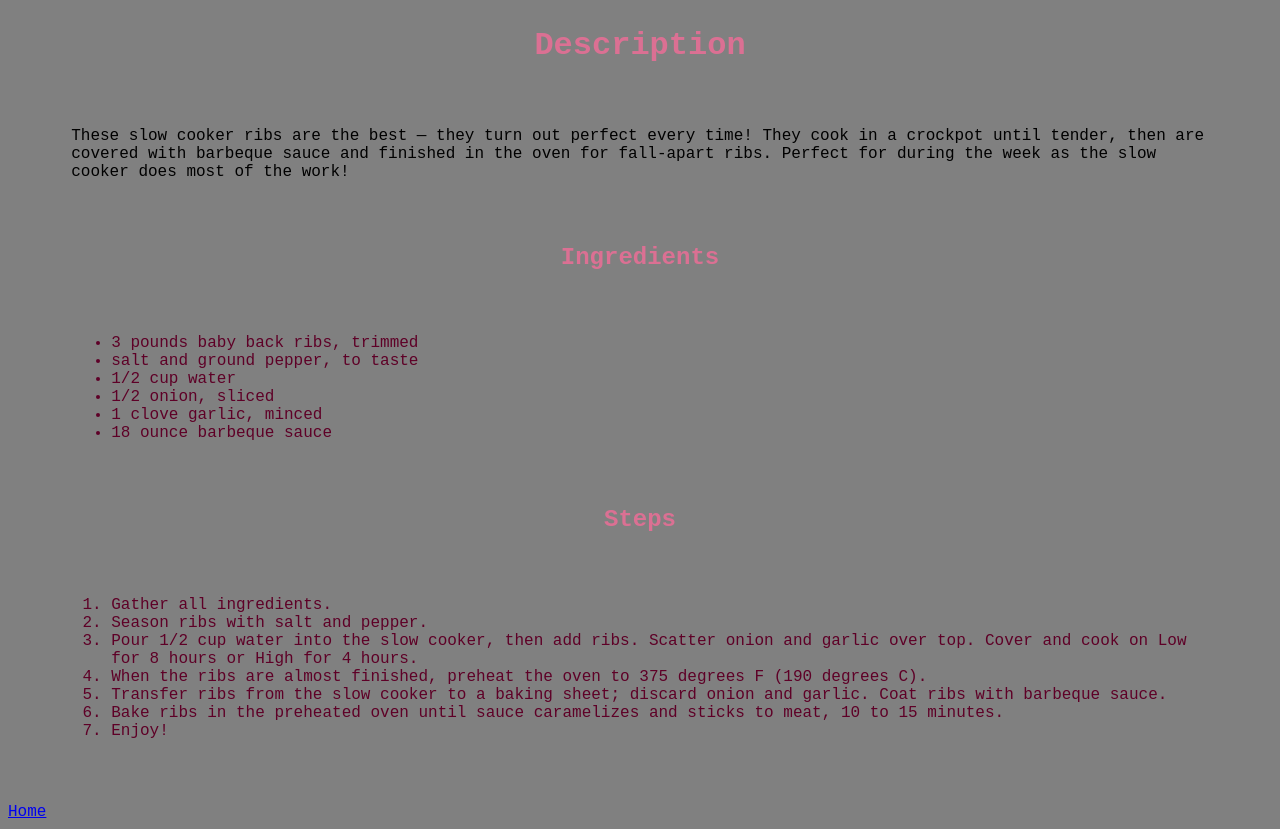
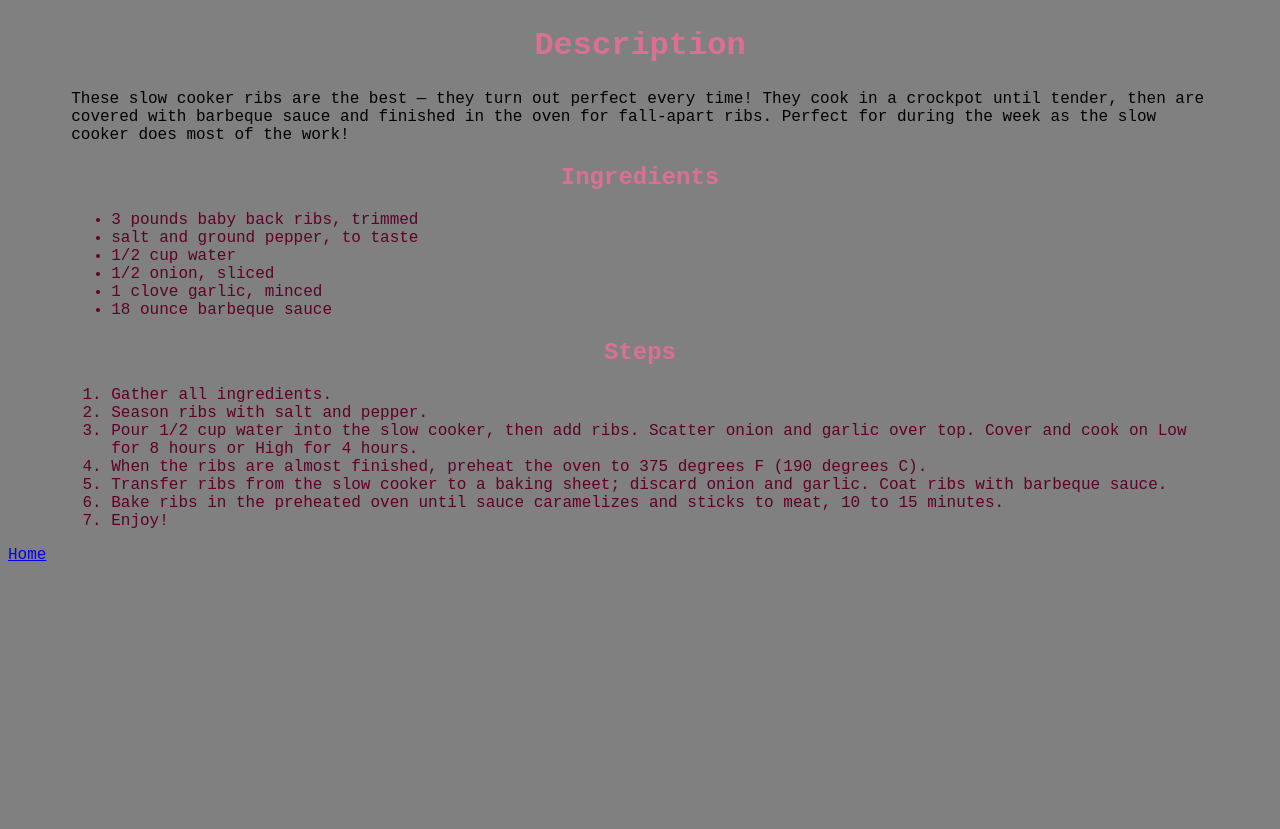
Before and after one commit to f-GC/odin-recipes, a plain HTML site: page recipes/ribs.html in a window 1280 px wide. Shown: the part 862-1691 px from the top of the page. After the commit the page ends 1434 px from the top, so only its background shows below. Drawn offline with Linux system fonts and the light colour scheme.

Commit message:
Fix margins in ribs.css

```diff
--- a/css/ribs.css
+++ b/css/ribs.css
@@ -27,11 +27,13 @@ h2 {
 }
 
 p {
-    margin: 5%;
+    margin-left: 5%;
+    margin-right: 5%;
 }
 
 ul,
 ol {
-    margin: 5%;
+    margin-left: 5%;
+    margin-right: 5%;
     color: rgb(94, 0, 39);
 }
```
